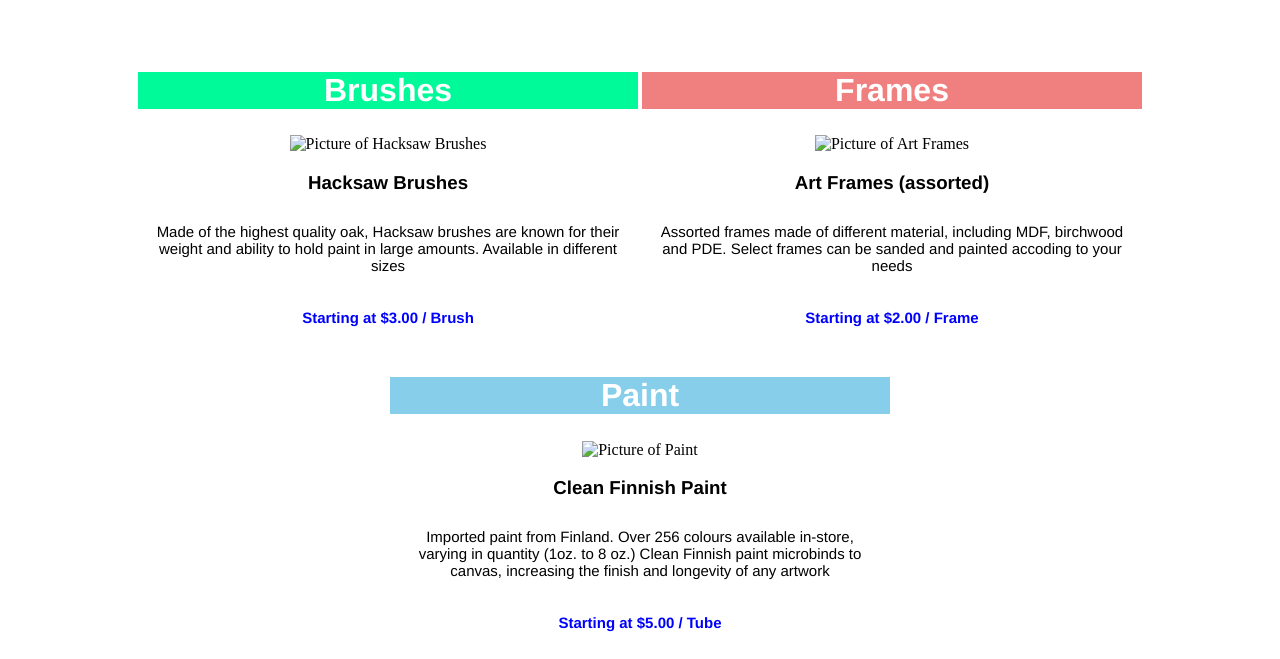
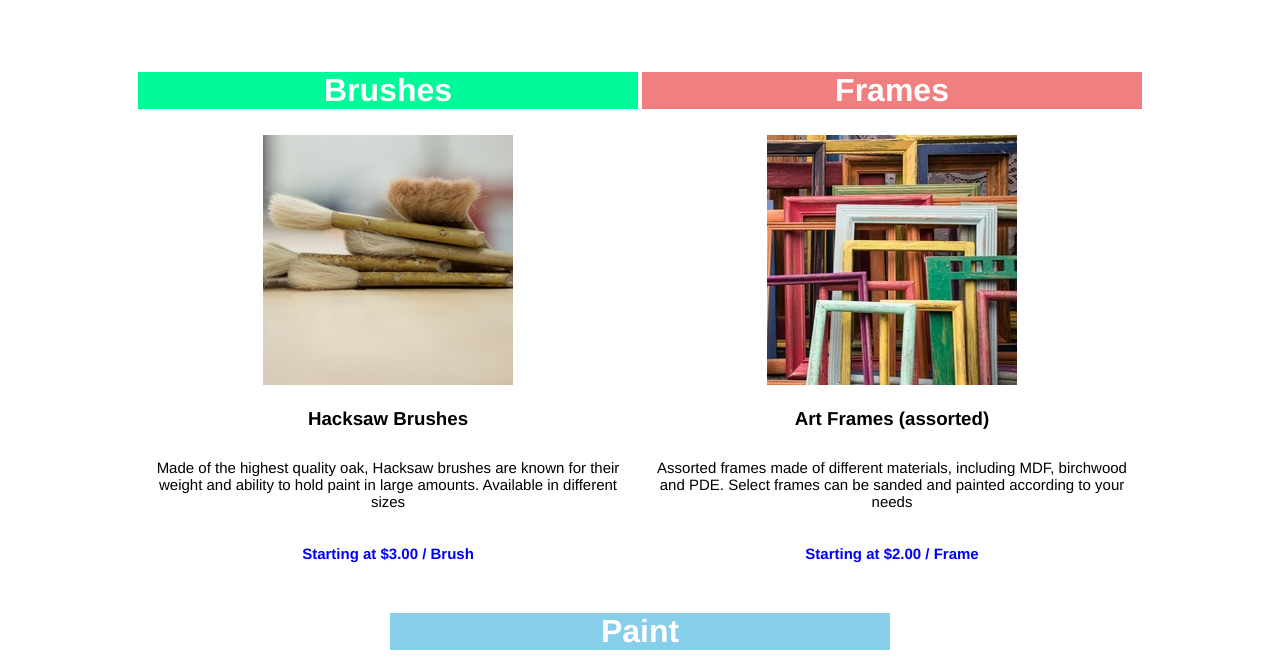
Before and after one commit to diiiish/diiiish.github.io, a plain HTML site: page index.html in a window 1280 px wide. Shown: the part 204-863 px from the top of the page. Drawn offline with Linux system fonts and the light colour scheme.

Commit message:
Update index.html

```diff
--- a/index.html
+++ b/index.html
@@ -16,7 +16,7 @@
     <main>    <!-- brushes-->
         <section class="panel">
             <h2 class="brushes">Brushes</h2>
-            <img src="./resources/images/hacksaw.jpeg" alt="Picture of Hacksaw Brushes">
+            <img src="./hacksaw.jpeg" alt="Picture of Hacksaw Brushes">
             <h3>Hacksaw Brushes</h3>
             <p class="description"> Made of the highest quality oak, Hacksaw brushes are known for their weight and ability to hold paint in large amounts.  Available in different sizes</p>
             <p class="cost">Starting at $3.00 / Brush</p>
@@ -25,16 +25,16 @@
         <!--frames-->
         <section class="panel">
             <h2 class="frames">Frames</h2>
-            <img src="./resources/images/frames.jpeg" alt="Picture of Art Frames">
+            <img src="./frames.jpeg" alt="Picture of Art Frames">
             <h3>Art Frames (assorted)</h3>
-            <p class="description">Assorted frames made of different material, including MDF, birchwood and PDE.  Select frames can be sanded and painted accoding to your needs</p>
+            <p class="description">Assorted frames made of different materials, including MDF, birchwood and PDE.  Select frames can be sanded and painted according to your needs</p>
             <p class="cost">Starting at $2.00 / Frame</p>
         </section>
 
         <!--paint-->
         <section class="panel">
             <h2 class="paint">Paint</h2>
-            <img src="./resources/images/finnish.jpeg" alt="Picture of Paint">
+            <img src="./finnish.jpeg" alt="Picture of Paint">
             <h3>Clean Finnish Paint</h3>
             <p class="description">Imported paint from Finland.  Over 256 colours available in-store, varying in quantity (1oz. to 8 oz.)  Clean Finnish paint microbinds to canvas, increasing the finish and longevity of any artwork</p>
             <p class="cost">Starting at $5.00 / Tube</p>
```
